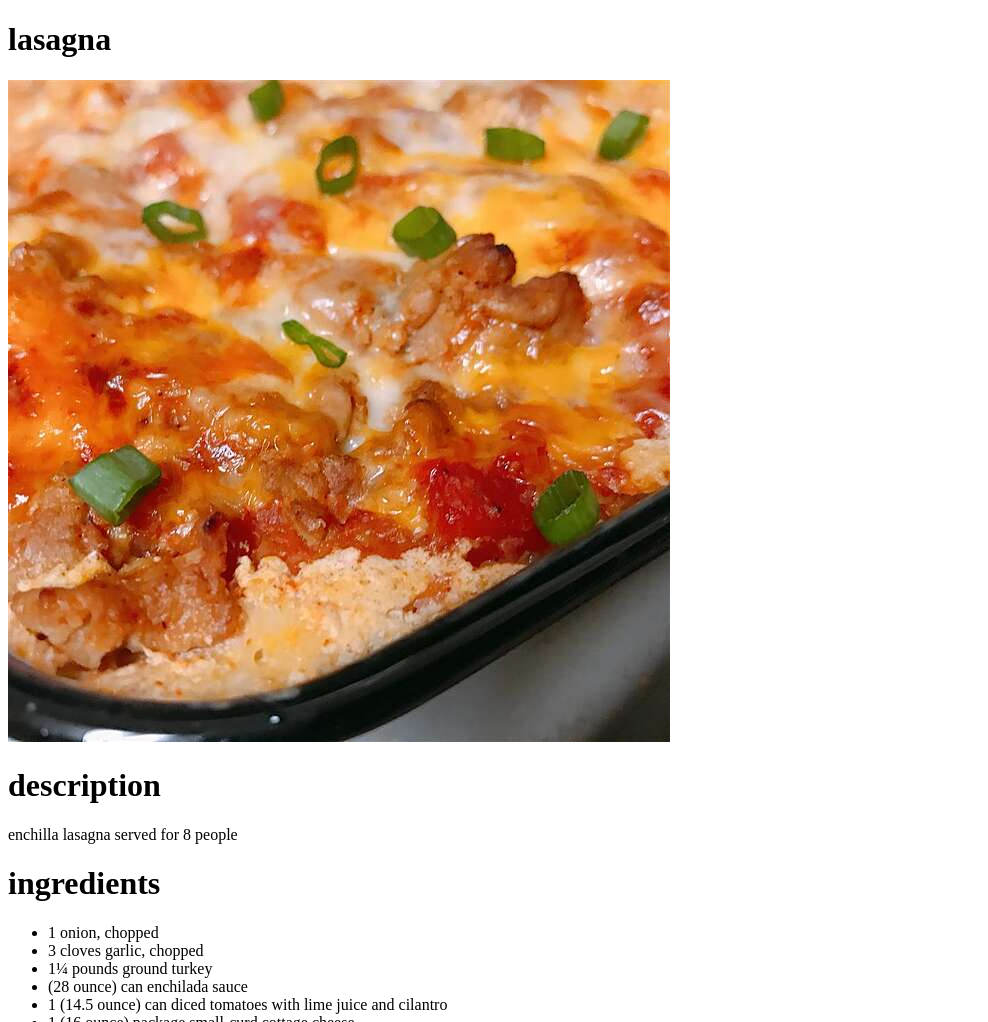
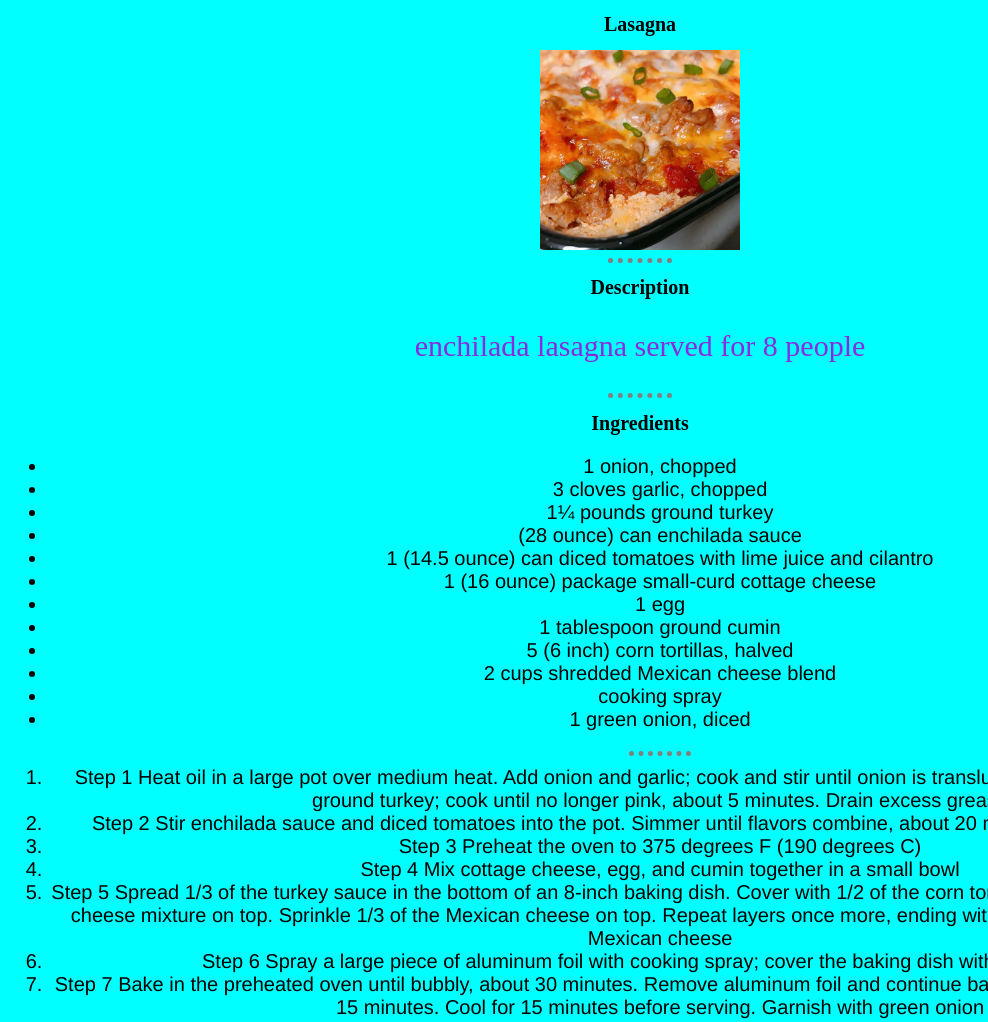
Before and after one commit to Maheerafra/odin-recipes, a plain HTML site: page lasagna.html in a window 1280 px wide. Shown: the top 1022 px of the page, without its empty margins (0-988 px from the left). Drawn offline with Linux system fonts and the light colour scheme.

Commit message:
added css

```diff
--- /dev/null
+++ b/CSS/styles.css
@@ -0,0 +1,43 @@
+body{
+    background-color: aqua;
+}
+.heading,.lasagna,.ingredients {
+    background-color: aqua;
+    color: black;
+    font-size: 20px;
+}
+.heading{
+    font: bolder;
+    text-align: center;
+}
+.lasagna {
+    font: italic;
+}
+.lasagnaimg{
+    border: radius 50px;
+    height: auto;
+    display: block;
+    margin-left: auto;
+    margin-right: auto;
+    width: 200px;
+
+}
+.people{
+    color: blueviolet;
+    text-align: center;
+    font-size: 30px;
+
+
+}
+
+.ingredients{
+    font-family: 'Franklin Gothic Medium', 'Arial Narrow', Arial, sans-serif;
+    text-align: center;
+}
+hr{
+    border-style:none;
+    border-top-style:dotted;
+    border-color: grey;
+    border-width: 5px;
+    width: 5%;
+}
--- a/recipes/lasagna.html
+++ b/lasagna.html
@@ -4,15 +4,17 @@
     <meta charset="UTF-8">
 
     <title>MY FOOD RECIPES</title>
+    <link rel="stylesheet" href="./CSS/styles.css">
 </head>
 <body>
-    <h1>lasagna</h1>
-
-    <img src="./lasagna.jpg">
-    <h1>description</h1>
-     <p> enchilla lasagna served for 8 people</p>
-
-   <h1>ingredients</h1>
+    <h1 class="heading">Lasagna</h1>
+    <img class="lasagnaimg" src="./images/lasagna.jpg">
+    <hr>
+    <h1 class="heading">Description</h1>
+    <p class="people"> enchilada lasagna served for 8 people</p>
+    <hr>
+   <h1 class="heading">Ingredients</h1>
+   <div class="ingredients">
    <ul>
         <li>1 onion, chopped</li>
         <li>3 cloves garlic, chopped</li>
@@ -36,6 +38,7 @@
         <li>1 green onion, diced</li>
    </ul>
    <ol>
+    <hr>
     <li>Step 1
         Heat oil in a large pot over medium heat. Add onion and garlic; cook and stir until onion is translucent, about 5 minutes. Stir in ground turkey; cook until no longer pink, about 5 minutes. Drain excess grease</li>
 
@@ -56,14 +59,7 @@
 
     <li>Step 7
         Bake in the preheated oven until bubbly, about 30 minutes. Remove aluminum foil and continue baking until top is browned, about 15 minutes. Cool for 15 minutes before serving. Garnish with green onion</li>
-
-
-
-
    </ol>
-
-
-
-
+</div>
 </body>
 </html>
```
Also changed, not shown: index.html (+3 -5 lines), images/lasagna.jpg (renamed from recipes/lasagna.jpg).
